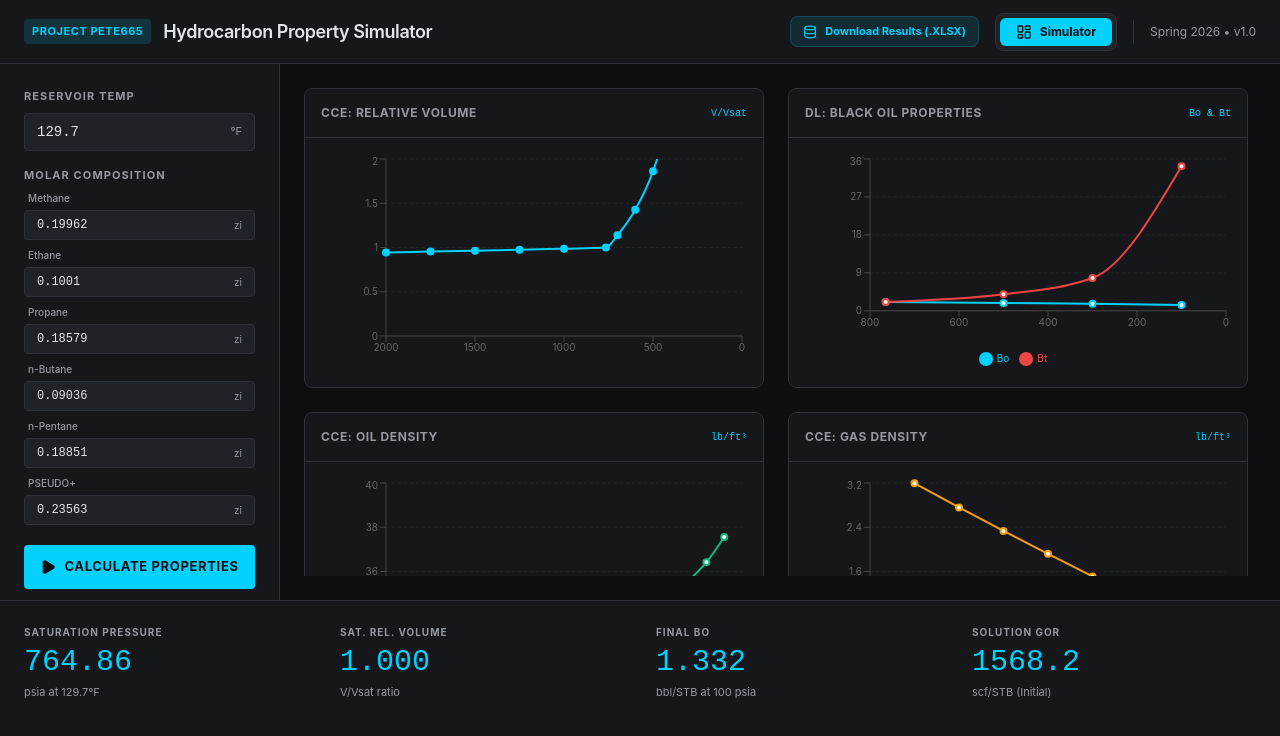
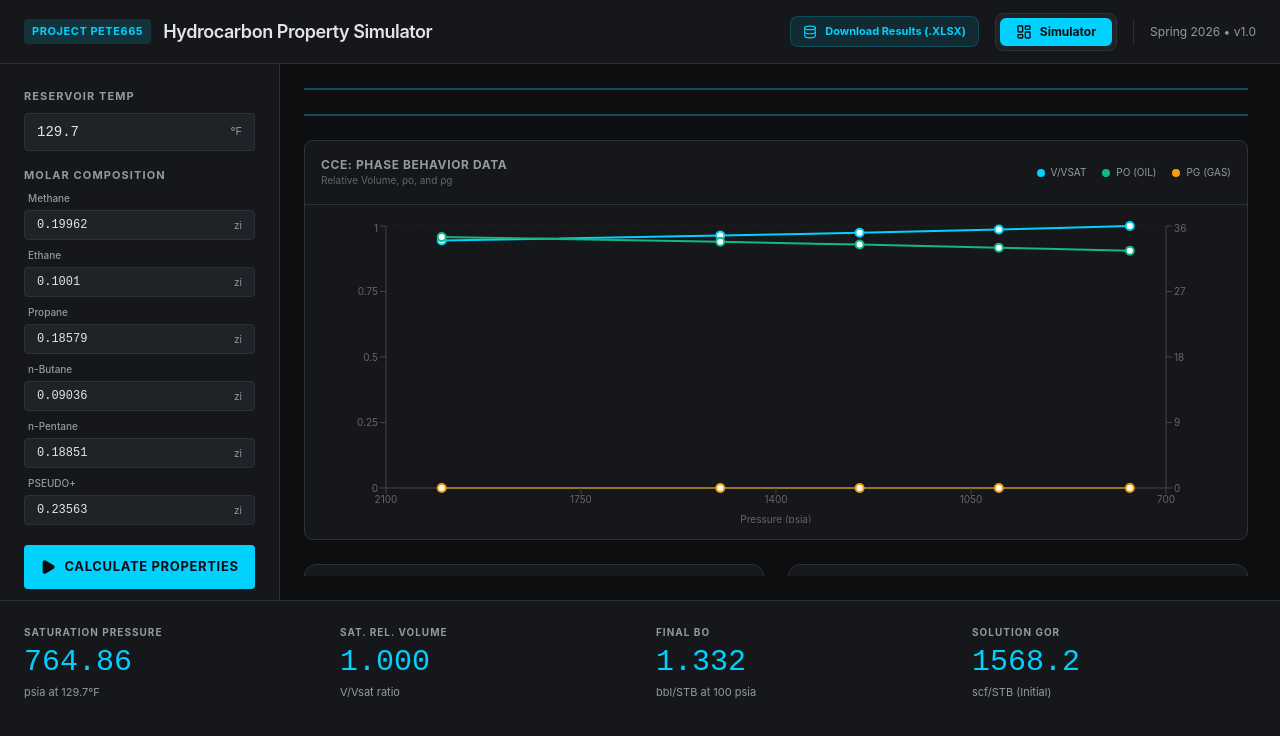
Before and after one commit to jairam25/PETE-665-Mini-Simulator, a React (Vite) app: page / in a window 1280 px wide. Both pictures are taken after a click on the button "CALCULATE PROPERTIES". Shown: the top 736 px of the page. Built offline with nearby package versions, Linux system fonts and the light colour scheme.

Commit message:
Add files via upload

```diff
--- a/App.tsx
+++ b/App.tsx
@@ -44,16 +44,16 @@ export default function App() {
         const calculatedPsat = sim.calculatePsat();
         setPsat(calculatedPsat);
 
-        // CCE Pressures: Full range to show two-phase behavior
+        // CCE Pressures: Task (2) requires 1000, 1250, 1500 psia
         const ccePressures = [
-          2000, 1750, 1500, 1250, 1000,
-          calculatedPsat,
-          700, 600, 500, 400, 300, 200, 100
-        ].filter(p => p > 0).sort((a, b) => b - a);
+          2000, 1500, 1250, 1000,
+          calculatedPsat
+        ].filter(p => !!p && p > 0).sort((a, b) => b - a);
+
         const cce = sim.simulateCCE(ccePressures);
         setCceResults(cce);
 
-        // DL Pressures: Psat down to 100
+        // DL Pressures: Task (3) requires 500, 300, 100 psia
         const dlPressures = [calculatedPsat, 500, 300, 100].sort((a, b) => b - a);
         const dl = sim.simulateDL(dlPressures);
         setDlResults(dl);
@@ -212,11 +212,107 @@ export default function App() {
           {/* Main Content - Charts */}
           <main className="p-6 bg-bg-deep overflow-y-auto space-y-6">
             {cceResults.length > 0 ? (
-              <div className="grid grid-cols-1 xl:grid-cols-2 gap-6 h-full overflow-y-auto pr-2 custom-scrollbar">
-                <div className="bg-bg-surface border border-border-theme rounded-lg flex flex-col h-[300px]">
+              <div className="flex flex-col gap-6 h-full overflow-y-auto pr-2 custom-scrollbar pb-12">
+
+                {/* REQUIRED PROJECT DATA SECTION */}
+                <div className="bg-bg-surface border border-accent-theme/30 rounded-xl overflow-hidden shadow-lg shadow-accent-theme/5">
+                  <div className="bg-accent-theme/10 px-6 py-4 border-b border-accent-theme/30 flex items-center justify-between">
+                    <div className="flex items-center gap-3">
+                      <div className="p-2 bg-accent-theme rounded-lg text-bg-deep">
+                        <Info className="w-4 h-4" />
+                      </div>
+                      <div>
+                        <h2 className="text-sm font-bold text-accent-theme uppercase tracking-wider">Required Project Results (CCE)</h2>
+                        <p className="text-[10px] text-text-secondary mt-0.5">Calculated values for 1500, 1250, and 1000 psia as per PETE665 requirements.</p>
+                      </div>
+                    </div>
+                  </div>
+                  <div className="p-0">
+                    <table className="w-full text-left border-collapse">
+                      <thead>
+                        <tr className="bg-bg-control/50">
+                          <th className="px-6 py-3 text-[10px] font-bold text-text-secondary uppercase tracking-widest border-b border-border-theme">Pressure (psia)</th>
+                          <th className="px-6 py-3 text-[10px] font-bold text-text-secondary uppercase tracking-widest border-b border-border-theme text-center">Rel. Volume (V/Vsat)</th>
+                          <th className="px-6 py-3 text-[10px] font-bold text-text-secondary uppercase tracking-widest border-b border-border-theme text-center">Oil Density (ρo)</th>
+                          <th className="px-6 py-3 text-[10px] font-bold text-text-secondary uppercase tracking-widest border-b border-border-theme text-center">Gas Density (ρg)</th>
+                        </tr>
+                      </thead>
+                      <tbody>
+                        {cceResults.filter(r => [1500, 1250, 1000].includes(Math.round(r.pressure))).map((row) => (
+                          <tr key={row.pressure} className="hover:bg-bg-control/30 transition-colors">
+                            <td className="px-6 py-4 text-sm font-mono text-accent-theme border-b border-border-theme">{row.pressure.toFixed(1)}</td>
+                            <td className="px-6 py-4 text-sm font-mono text-text-primary border-b border-border-theme text-center">{row.relativeVolume?.toFixed(4)}</td>
+                            <td className="px-6 py-4 text-sm font-mono text-text-primary border-b border-border-theme text-center">{row.rhoO?.toFixed(3)} lb/ft³</td>
+                            <td className="px-6 py-4 text-sm font-mono text-text-secondary border-b border-border-theme text-center">{row.rhoG && row.rhoG > 0 ? `${row.rhoG.toFixed(3)} lb/ft³` : 'N/A'}</td>
+                          </tr>
+                        ))}
+                      </tbody>
+                    </table>
+                  </div>
+                </div>
+
+                {/* REQUIRED PROJECT DATA SECTION (DL) */}
+                <div className="bg-bg-surface border border-accent-theme/30 rounded-xl overflow-hidden shadow-lg shadow-accent-theme/5">
+                  <div className="bg-accent-theme/10 px-6 py-4 border-b border-accent-theme/30 flex items-center justify-between">
+                    <div className="flex items-center gap-3">
+                      <div className="p-2 bg-accent-theme rounded-lg text-bg-deep">
+                        <TrendingUp className="w-4 h-4" />
+                      </div>
+                      <div>
+                        <h2 className="text-sm font-bold text-accent-theme uppercase tracking-wider">Required Project Results (DL)</h2>
+                        <p className="text-[10px] text-text-secondary mt-0.5">Calculated values for 500, 300, and 100 psia as per PETE665 requirements.</p>
+                      </div>
+                    </div>
+                  </div>
+                  <div className="p-0 overflow-x-auto">
+                    <table className="w-full text-left border-collapse min-w-[600px]">
+                      <thead>
+                        <tr className="bg-bg-control/50">
+                          <th className="px-6 py-3 text-[10px] font-bold text-text-secondary uppercase tracking-widest border-b border-border-theme">Pressure (p)</th>
+                          <th className="px-6 py-3 text-[10px] font-bold text-text-secondary uppercase tracking-widest border-b border-border-theme text-center">Bo (bbl/STB)</th>
+                          <th className="px-6 py-3 text-[10px] font-bold text-text-secondary uppercase tracking-widest border-b border-border-theme text-center">Bg (bbl/scf)</th>
+                          <th className="px-6 py-3 text-[10px] font-bold text-text-secondary uppercase tracking-widest border-b border-border-theme text-center">RsD (scf/STB)</th>
+                          <th className="px-6 py-3 text-[10px] font-bold text-text-secondary uppercase tracking-widest border-b border-border-theme text-center">RsDb (scf/STB)</th>
+                          <th className="px-6 py-3 text-[10px] font-bold text-text-secondary uppercase tracking-widest border-b border-border-theme text-center">BtD (bbl/STB)</th>
+                        </tr>
+                      </thead>
+                      <tbody>
+                        {dlResults.filter(r => [500, 300, 100].includes(Math.round(r.pressure))).map((row) => (
+                          <tr key={row.pressure} className="hover:bg-bg-control/30 transition-colors">
+                            <td className="px-6 py-4 text-sm font-mono text-accent-theme border-b border-border-theme">{row.pressure.toFixed(1)}</td>
+                            <td className="px-6 py-4 text-sm font-mono text-text-primary border-b border-border-theme text-center">{row.Bo?.toFixed(4)}</td>
+                            <td className="px-6 py-4 text-sm font-mono text-text-primary border-b border-border-theme text-center">{row.Bg?.toFixed(6)}</td>
+                            <td className="px-6 py-4 text-sm font-mono text-text-primary border-b border-border-theme text-center">{row.RsD?.toFixed(1)}</td>
+                            <td className="px-6 py-4 text-sm font-mono text-text-primary border-b border-border-theme text-center">{row.RsDb?.toFixed(1)}</td>
+                            <td className="px-6 py-4 text-sm font-mono text-text-primary border-b border-border-theme text-center">{row.BtD?.toFixed(4)}</td>
+                          </tr>
+                        ))}
+                      </tbody>
+                    </table>
+                  </div>
+                </div>
+
+                <div className="grid grid-cols-1 xl:grid-cols-2 gap-6">
+                  <div className="bg-bg-surface border border-border-theme rounded-lg flex flex-col h-[400px] xl:col-span-2">
                     <div className="p-4 border-b border-border-theme flex justify-between items-center">
-                    <span className="text-xs font-bold uppercase tracking-wider text-text-secondary">CCE: Relative Volume</span>
-                    <span className="text-[10px] text-accent-theme font-mono">V/Vsat</span>
+                      <div className="flex flex-col">
+                        <span className="text-xs font-bold uppercase tracking-wider text-text-secondary">CCE: Phase Behavior Data</span>
+                        <span className="text-[10px] text-text-secondary/60">Relative Volume, ρo, and ρg</span>
+                      </div>
+                      <div className="flex gap-4">
+                        <div className="flex items-center gap-1.5">
+                          <div className="w-2 h-2 rounded-full bg-[#00D1FF]" />
+                          <span className="text-[10px] text-text-secondary uppercase">V/Vsat</span>
+                        </div>
+                        <div className="flex items-center gap-1.5">
+                          <div className="w-2 h-2 rounded-full bg-[#10B981]" />
+                          <span className="text-[10px] text-text-secondary uppercase">ρo (Oil)</span>
+                        </div>
+                        <div className="flex items-center gap-1.5">
+                          <div className="w-2 h-2 rounded-full bg-[#F59E0B]" />
+                          <span className="text-[10px] text-text-secondary uppercase">ρg (Gas)</span>
+                        </div>
+                      </div>
                     </div>
                     <div className="flex-1 p-4">
                       <ResponsiveContainer width="100%" height="100%">
@@ -229,27 +325,36 @@ export default function App() {
                             reversed
                             stroke="#444"
                             tick={{ fill: '#666', fontSize: 10 }}
+                            label={{ value: 'Pressure (psia)', position: 'insideBottom', offset: -5, fill: '#666', fontSize: 10 }}
                           />
                           <YAxis
+                            yAxisId="left"
                             stroke="#444"
                             tick={{ fill: '#666', fontSize: 10 }}
-                          domain={[0, 2]}
-                          allowDataOverflow={true}
+                            domain={[0, 'auto']}
+                          />
+                          <YAxis
+                            yAxisId="right"
+                            orientation="right"
+                            stroke="#444"
+                            tick={{ fill: '#666', fontSize: 10 }}
+                            domain={[0, 'auto']}
                           />
                           <Tooltip
-                          contentStyle={{ backgroundColor: '#1F2227', border: '1px solid #2D3139', borderRadius: '4px', fontSize: '12px' }}
-                          itemStyle={{ color: '#00D1FF' }}
+                            contentStyle={{ backgroundColor: '#1F2227', border: '1px solid #2D3139', borderRadius: '4px', fontSize: '11px' }}
                           />
-                        <Line type="monotone" dataKey="relativeVolume" stroke="#00D1FF" strokeWidth={2} dot={{ r: 3, fill: '#00D1FF' }} />
+                          <Line yAxisId="left" name="Relative Volume" type="monotone" dataKey="relativeVolume" stroke="#00D1FF" strokeWidth={2} dot={{ r: 4 }} activeDot={{ r: 6 }} />
+                          <Line yAxisId="right" name="Oil Density (ρo)" type="monotone" dataKey="rhoO" stroke="#10B981" strokeWidth={2} dot={{ r: 4 }} />
+                          <Line yAxisId="right" name="Gas Density (ρg)" type="monotone" dataKey="rhoG" stroke="#F59E0B" strokeWidth={2} dot={{ r: 4 }} connectNulls />
                         </LineChart>
                       </ResponsiveContainer>
                     </div>
                   </div>
 
-                <div className="bg-bg-surface border border-border-theme rounded-lg flex flex-col h-[300px]">
-                  <div className="p-4 border-b border-border-theme flex justify-between items-center">
-                    <span className="text-xs font-bold uppercase tracking-wider text-text-secondary">DL: Black Oil Properties</span>
-                    <span className="text-[10px] text-accent-theme font-mono">Bo & Bt</span>
+                  {/* DL: VOLUME PROPERTIES */}
+                  <div className="bg-bg-surface border border-border-theme rounded-xl flex flex-col h-[380px] overflow-hidden">
+                    <div className="p-4 border-b border-border-theme bg-bg-control/20">
+                      <span className="text-xs font-bold uppercase tracking-wider text-text-secondary">DL: Formation Volume Factors</span>
                     </div>
                     <div className="flex-1 p-4">
                       <ResponsiveContainer width="100%" height="100%">
@@ -264,77 +369,19 @@ export default function App() {
                             tick={{ fill: '#666', fontSize: 10 }}
                           />
                           <YAxis stroke="#444" tick={{ fill: '#666', fontSize: 10 }} />
-                        <Tooltip
-                          contentStyle={{ backgroundColor: '#1F2227', border: '1px solid #2D3139', borderRadius: '4px', fontSize: '12px' }}
-                        />
-                        <Legend iconType="circle" wrapperStyle={{ fontSize: '10px', paddingTop: '10px' }} />
-                        <Line name="Bo" type="monotone" dataKey="Bo" stroke="#00D1FF" strokeWidth={2} dot={{ r: 3 }} />
-                        <Line name="Bt" type="monotone" dataKey="BtD" stroke="#EF4444" strokeWidth={2} dot={{ r: 3 }} />
+                          <Tooltip contentStyle={{ backgroundColor: '#1F2227', border: '1px solid #2D3139', borderRadius: '4px', fontSize: '11px' }} />
+                          <Legend wrapperStyle={{ fontSize: '10px' }} />
+                          <Line name="Oil FVF (Bo)" type="monotone" dataKey="Bo" stroke="#00D1FF" strokeWidth={2} dot={{ r: 4 }} />
+                          <Line name="Total FVF (BtD)" type="monotone" dataKey="BtD" stroke="#EF4444" strokeWidth={2} dot={{ r: 4 }} />
                         </LineChart>
                       </ResponsiveContainer>
                     </div>
                   </div>
 
-                <div className="bg-bg-surface border border-border-theme rounded-lg flex flex-col h-[300px]">
-                  <div className="p-4 border-b border-border-theme flex justify-between items-center">
-                    <span className="text-xs font-bold uppercase tracking-wider text-text-secondary">CCE: Oil Density</span>
-                    <span className="text-[10px] text-accent-theme font-mono">lb/ft³</span>
-                  </div>
-                  <div className="flex-1 p-4">
-                    <ResponsiveContainer width="100%" height="100%">
-                      <LineChart data={cceResults}>
-                        <CartesianGrid strokeDasharray="3 3" vertical={false} stroke="#222" />
-                        <XAxis
-                          dataKey="pressure"
-                          type="number"
-                          domain={['auto', 'auto']}
-                          reversed
-                          stroke="#444"
-                          tick={{ fill: '#666', fontSize: 10 }}
-                        />
-                        <YAxis stroke="#444" tick={{ fill: '#666', fontSize: 10 }} domain={['auto', 'auto']} />
-                        <Tooltip
-                          contentStyle={{ backgroundColor: '#1F2227', border: '1px solid #2D3139', borderRadius: '4px', fontSize: '12px' }}
-                          itemStyle={{ color: '#10B981' }}
-                        />
-                        <Line name="Oil Density" type="monotone" dataKey="rhoO" stroke="#10B981" strokeWidth={2} dot={{ r: 3 }} />
-                      </LineChart>
-                    </ResponsiveContainer>
-                  </div>
-                </div>
-
-                <div className="bg-bg-surface border border-border-theme rounded-lg flex flex-col h-[300px]">
-                  <div className="p-4 border-b border-border-theme flex justify-between items-center">
-                    <span className="text-xs font-bold uppercase tracking-wider text-text-secondary">CCE: Gas Density</span>
-                    <span className="text-[10px] text-accent-theme font-mono">lb/ft³</span>
-                  </div>
-                  <div className="flex-1 p-4">
-                    <ResponsiveContainer width="100%" height="100%">
-                      <LineChart data={cceResults.filter(r => r.rhoG > 0)}>
-                        <CartesianGrid strokeDasharray="3 3" vertical={false} stroke="#222" />
-                        <XAxis
-                          dataKey="pressure"
-                          type="number"
-                          domain={['auto', 'auto']}
-                          reversed
-                          stroke="#444"
-                          tick={{ fill: '#666', fontSize: 10 }}
-                        />
-                        <YAxis stroke="#444" tick={{ fill: '#666', fontSize: 10 }} domain={['auto', 'auto']} />
-                        <Tooltip
-                          contentStyle={{ backgroundColor: '#1F2227', border: '1px solid #2D3139', borderRadius: '4px', fontSize: '12px' }}
-                          itemStyle={{ color: '#F59E0B' }}
-                        />
-                        <Line name="Gas Density" type="monotone" dataKey="rhoG" stroke="#F59E0B" strokeWidth={2} dot={{ r: 3 }} />
-                      </LineChart>
-                    </ResponsiveContainer>
-                  </div>
-                </div>
-
-                <div className="bg-bg-surface border border-border-theme rounded-lg flex flex-col h-[300px]">
-                  <div className="p-4 border-b border-border-theme flex justify-between items-center">
-                    <span className="text-xs font-bold uppercase tracking-wider text-text-secondary">DL: Gas Evolution</span>
-                    <span className="text-[10px] text-accent-theme font-mono">RsD & RsDb</span>
+                  {/* DL: GAS PROPERTIES */}
+                  <div className="bg-bg-surface border border-border-theme rounded-xl flex flex-col h-[380px] overflow-hidden">
+                    <div className="p-4 border-b border-border-theme bg-bg-control/20">
+                      <span className="text-xs font-bold uppercase tracking-wider text-text-secondary">DL: Gas Liberation & Evolution</span>
                     </div>
                     <div className="flex-1 p-4">
                       <ResponsiveContainer width="100%" height="100%">
@@ -348,43 +395,16 @@ export default function App() {
                             stroke="#444"
                             tick={{ fill: '#666', fontSize: 10 }}
                           />
-                        <YAxis stroke="#444" tick={{ fill: '#666', fontSize: 10 }} />
-                        <Tooltip
-                          contentStyle={{ backgroundColor: '#1F2227', border: '1px solid #2D3139', borderRadius: '4px', fontSize: '12px' }}
-                        />
-                        <Legend iconType="circle" wrapperStyle={{ fontSize: '10px', paddingTop: '10px' }} />
-                        <Line name="RsD (Solution)" type="monotone" dataKey="RsD" stroke="#10B981" strokeWidth={2} dot={{ r: 3 }} />
-                        <Line name="RsDb (Released)" type="monotone" dataKey="RsDb" stroke="#F59E0B" strokeWidth={2} dot={{ r: 3 }} />
+                          <YAxis yAxisId="left" stroke="#10B981" tick={{ fill: '#10B981', fontSize: 10 }} />
+                          <YAxis yAxisId="right" orientation="right" stroke="#8B5CF6" tick={{ fill: '#8B5CF6', fontSize: 10 }} />
+                          <Tooltip contentStyle={{ backgroundColor: '#1F2227', border: '1px solid #2D3139', borderRadius: '4px', fontSize: '11px' }} />
+                          <Legend wrapperStyle={{ fontSize: '10px' }} />
+                          <Line yAxisId="left" name="Solution GOR (RsD)" type="monotone" dataKey="RsD" stroke="#10B981" strokeWidth={2} dot={{ r: 4 }} />
+                          <Line yAxisId="left" name="Released Gas (RsDb)" type="monotone" dataKey="RsDb" stroke="#F59E0B" strokeWidth={2} dot={{ r: 4 }} />
+                          <Line yAxisId="right" name="Gas FVF (Bg)" type="monotone" dataKey="Bg" stroke="#8B5CF6" strokeWidth={2} dot={{ r: 4 }} />
                         </LineChart>
                       </ResponsiveContainer>
                     </div>
-                </div>
-
-                <div className="bg-bg-surface border border-border-theme rounded-lg flex flex-col h-[300px]">
-                  <div className="p-4 border-b border-border-theme flex justify-between items-center">
-                    <span className="text-xs font-bold uppercase tracking-wider text-text-secondary">DL: Gas FVF</span>
-                    <span className="text-[10px] text-accent-theme font-mono">Bg (bbl/scf)</span>
-                  </div>
-                  <div className="flex-1 p-4">
-                    <ResponsiveContainer width="100%" height="100%">
-                      <LineChart data={dlResults}>
-                        <CartesianGrid strokeDasharray="3 3" vertical={false} stroke="#222" />
-                        <XAxis
-                          dataKey="pressure"
-                          type="number"
-                          domain={['auto', 'auto']}
-                          reversed
-                          stroke="#444"
-                          tick={{ fill: '#666', fontSize: 10 }}
-                        />
-                        <YAxis stroke="#444" tick={{ fill: '#666', fontSize: 10 }} domain={['auto', 'auto']} />
-                        <Tooltip
-                          contentStyle={{ backgroundColor: '#1F2227', border: '1px solid #2D3139', borderRadius: '4px', fontSize: '12px' }}
-                          itemStyle={{ color: '#8B5CF6' }}
-                        />
-                        <Line name="Bg" type="monotone" dataKey="Bg" stroke="#8B5CF6" strokeWidth={2} dot={{ r: 3 }} />
-                      </LineChart>
-                    </ResponsiveContainer>
                   </div>
                 </div>
               </div>
--- a/package.json
+++ b/package.json
@@ -18,7 +18,6 @@
     "framer-motion": "^12.38.0",
     "lucide-react": "^0.546.0",
     "motion": "^12.23.24",
-    "pptxgenjs": "^4.0.1",
     "react": "^19.0.0",
     "react-dom": "^19.0.0",
     "recharts": "^3.8.1",
```
Also changed, not shown: 1 other file (tests, documents, lock files or other folders). Lines whose indentation alone changed are shown as unchanged.
